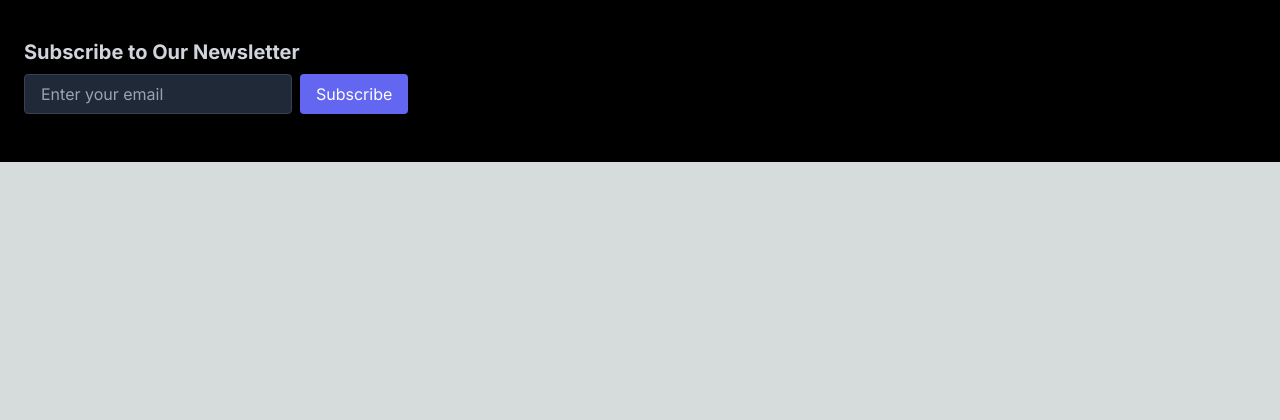
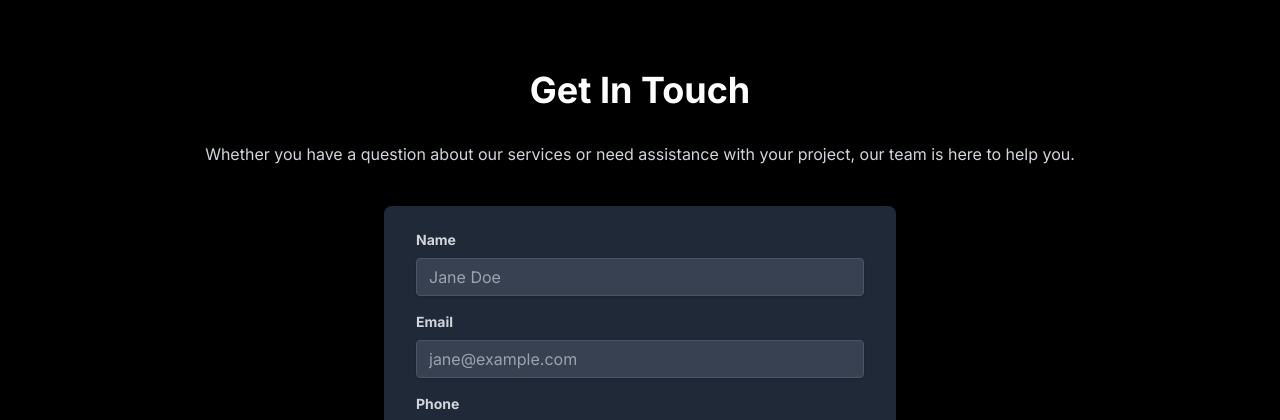
Before and after one commit to promptengineers-ai/website, a Next.js app: page / in a window 1280 px wide. Shown: the part 2705-3125 px from the top of the page. Before the commit the page ends 2867 px from the top, so only its background shows below. Built offline with nearby package versions, Linux system fonts and the light colour scheme.

Commit message:
Bigger columns

```diff
--- a/src/app/page.tsx
+++ b/src/app/page.tsx
@@ -17,7 +17,7 @@ export default function Home() {
 				<AboutSection />
 				<SuggestionSection />
 				<ProjectSection />
-				{/* <ContactSection /> */}
+				<ContactSection />
 			</main>
 			<footer>
 				<FooterSection />
--- a/src/sections/SuggestionSection.tsx
+++ b/src/sections/SuggestionSection.tsx
@@ -191,7 +191,7 @@ const SuggestionSection = () => {
                 ))}
             </ul>
           </div>
-          <div className="w-full max-w-lg">
+          <div>
             <h3 className="mb-4 text-4xl font-bold text-white">
               Suggest a Feature
             </h3>
```
